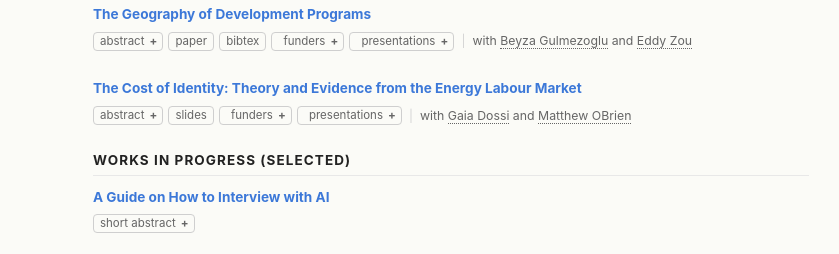
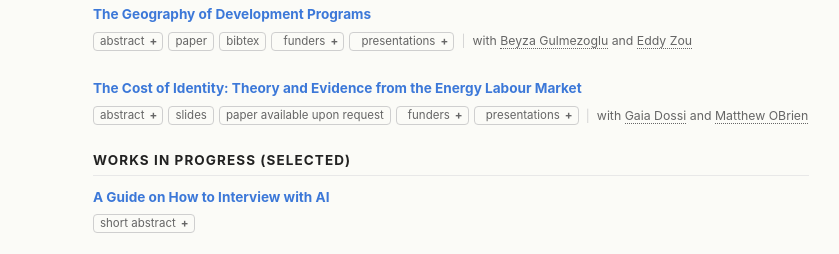
Before and after one commit to Marta-Morando/Marta-Morando.github.io, a plain HTML site: page index.html in a window 1280 px wide. Shown: the part 462-716 px from the top of the page, 336-1175 px from the left. Drawn offline with Linux system fonts and the light colour scheme.

Commit message:
Add paper availability button for Cost of Identity

```diff
--- a/index.html
+++ b/index.html
@@ -986,6 +986,7 @@
                     <div class="button-container">
                         <button class="abstract-button" type="button" aria-expanded="false" aria-controls="abstract-text-2" onclick="toggleAbstract('abstract-text-2', 'button-icon-2')">abstract <span id="button-icon-2" aria-hidden="true">+</span></button>
                         <a class="paper-button" href="slides/slides_identity.pdf" target="_blank" data-analytics-event="identity_slides_click">slides</a>
+                        <button class="paper-button" type="button" disabled>paper available upon request</button>
                         <details class="funders">
                             <summary>funders</summary>
                             <p>STICERD and Global School of Sustainability</p>
```
